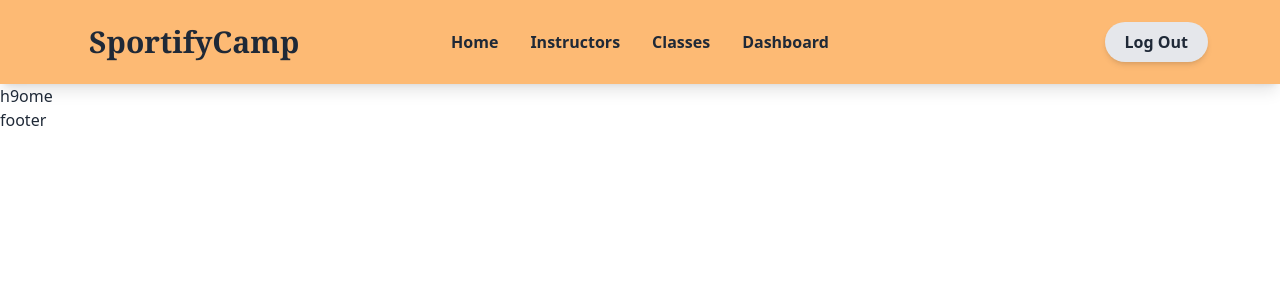
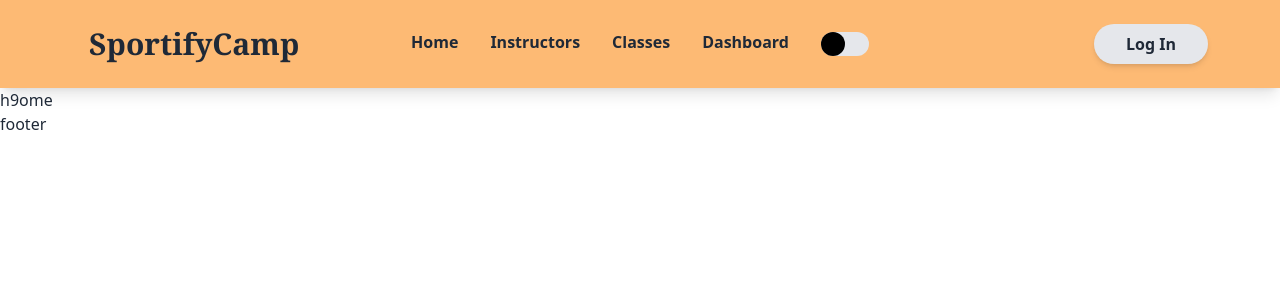
Before and after one commit to Sayemhaque/sportify-camp, a React (Vite) app: page / in a window 1280 px wide. Shown: the top 300 px of the page. Built offline with nearby package versions, Linux system fonts and the light colour scheme.

Commit message:
dark-light theme added

```diff
--- /dev/null
+++ b/src/Provider/ThemeProvider.jsx
@@ -0,0 +1,18 @@
+/* eslint-disable no-unused-vars */
+import {createContext,useState} from "react"
+
+export const ThemeContext = createContext()
+// eslint-disable-next-line react/prop-types
+const ThemeProvider = ({children}) => {
+    const [isDarkMode,setIsDarkMode] = useState(false)
+    const toggleTheme = () => {
+        setIsDarkMode(!isDarkMode)
+    }
+    return (
+        <ThemeContext.Provider value={{isDarkMode,toggleTheme}}>
+            {children}
+        </ThemeContext.Provider>
+    );
+};
+
+export default ThemeProvider;
--- a/src/components/Navbar/Navbar.jsx
+++ b/src/components/Navbar/Navbar.jsx
@@ -1,14 +1,19 @@
 import { Link } from "react-router-dom"
+import ThemeToggle from "../Theme/ThemeToogle";
+import { useContext } from "react";
+import { ThemeContext } from "../../Provider/ThemeProvider";
 const Navbar = () => {
+    const { isDarkMode } = useContext(ThemeContext)
     const navLinks = <>
         <li><Link to='/'>Home</Link></li>
         <li><Link to='/Instructors'>Instructors</Link></li>
         <li><Link to='/Classes'>Classes</Link></li>
         <li><Link to='/Dashboard'>Dashboard</Link></li>
+        <li><ThemeToggle /></li>
     </>
     const user = false;
     return (
-        <div className="navbar bg-orange-300 shadow-lg">
+        <div className={`${isDarkMode ? "bg-slate-800 py-2" : "navbar bg-orange-300 shadow-lg"}`}>
             <div className="navbar md:max-w-6xl mx-auto">
                 <div className="navbar-start">
                     <div className="dropdown">
@@ -29,10 +34,10 @@ const Navbar = () => {
 
                     </div>
                     {/* website name */}
-                    <a className="btn btn-ghost normal-case md:text-3xl font-bold font-serif">SportifyCamp</a>
+                    <a className={`${isDarkMode ? "text-white btn btn-ghost normal-case md:text-3xl font-bold font-serif" : "btn btn-ghost normal-case md:text-3xl font-bold font-serif"}`}>SportifyCamp</a>
                 </div>
                 <div className="navbar-center  hidden lg:flex">
-                    <ul className="menu  font-bold text-[16px]  menu-horizontal px-1">
+                    <ul className={`${isDarkMode ? "text-white menu  font-bold text-[16px]  menu-horizontal px-1" : "menu  font-bold text-[16px]  menu-horizontal px-1"}`}>
                         {navLinks}
                     </ul>
                 </div>
@@ -41,9 +46,11 @@ const Navbar = () => {
                         <div className="w-12">
                             <img src="https://cdn-icons-png.flaticon.com/512/147/147144.png" />
                         </div>
-                    </div> : <button className="px-5 py-2 rounded-full font-bold shadow-md bg-gray-200 ">
-                        Log Out
-                    </button>
+                    </div> : <Link to="/login">
+                        <button className="px-8 py-2 rounded-full font-bold shadow-md bg-gray-200 ">
+                            Log In
+                        </button>
+                    </Link>
                     }
                 </div>
 
--- /dev/null
+++ b/src/components/Theme/ThemeToogle.jsx
@@ -0,0 +1,31 @@
+import  { useContext } from 'react';
+import { ThemeContext } from '../../Provider/ThemeProvider';
+
+const ThemeToggle = () => {
+  const {isDarkMode,toggleTheme} = useContext(ThemeContext)
+  return (
+    <div>
+      <label htmlFor="toggle" className="flex items-center cursor-pointer">
+        <div
+          className={`w-12 h-6 rounded-full ${
+            isDarkMode ? 'bg-gray-800' : 'bg-gray-200'
+          }`}
+        >
+          <input
+            id="toggle"
+            type="checkbox"
+            className="hidden"
+            onChange={toggleTheme}
+          />
+          <div
+            className={`transform transition-all duration-300 ease-in-out w-6 h-6 rounded-full ${
+              isDarkMode ? 'translate-x-6 bg-white' : 'translate-x-0 bg-black'
+            }`}
+          ></div>
+        </div>
+      </label>
+    </div>
+  );
+};
+
+export default ThemeToggle;
--- a/src/main.jsx
+++ b/src/main.jsx
@@ -1,11 +1,14 @@
 import React from 'react'
 import ReactDOM from 'react-dom/client'
-import {RouterProvider} from "react-router-dom";
+import { RouterProvider } from "react-router-dom";
 import './index.css'
 import { router } from './Router/Routes.jsx'
+import ThemeProvider from './Provider/ThemeProvider';
 
 ReactDOM.createRoot(document.getElementById('root')).render(
   <React.StrictMode>
+    <ThemeProvider>
       <RouterProvider router={router} />
+    </ThemeProvider>
   </React.StrictMode>,
 )
```
